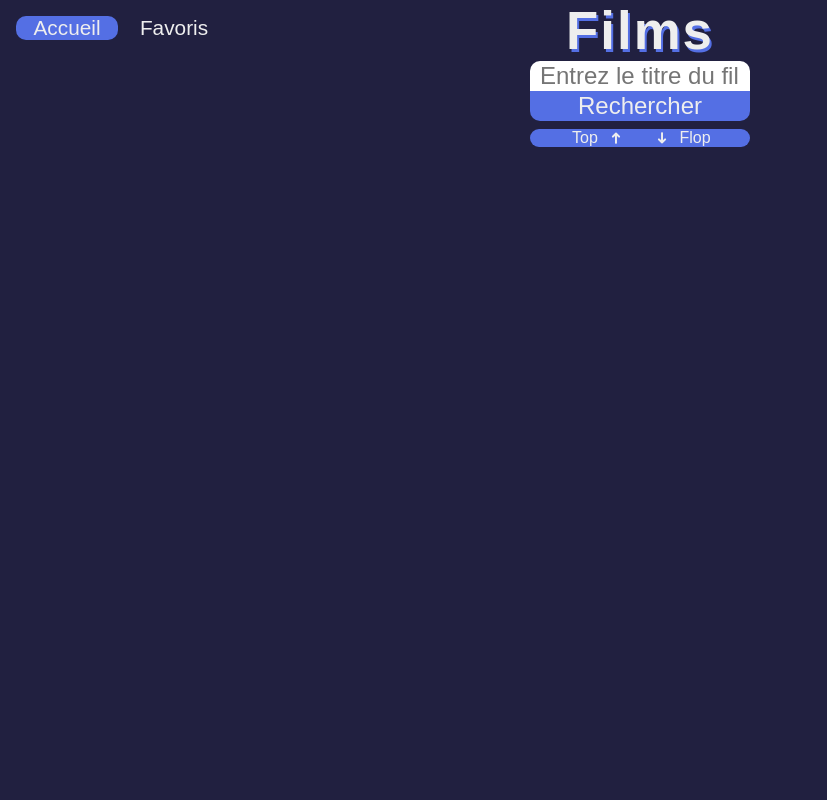
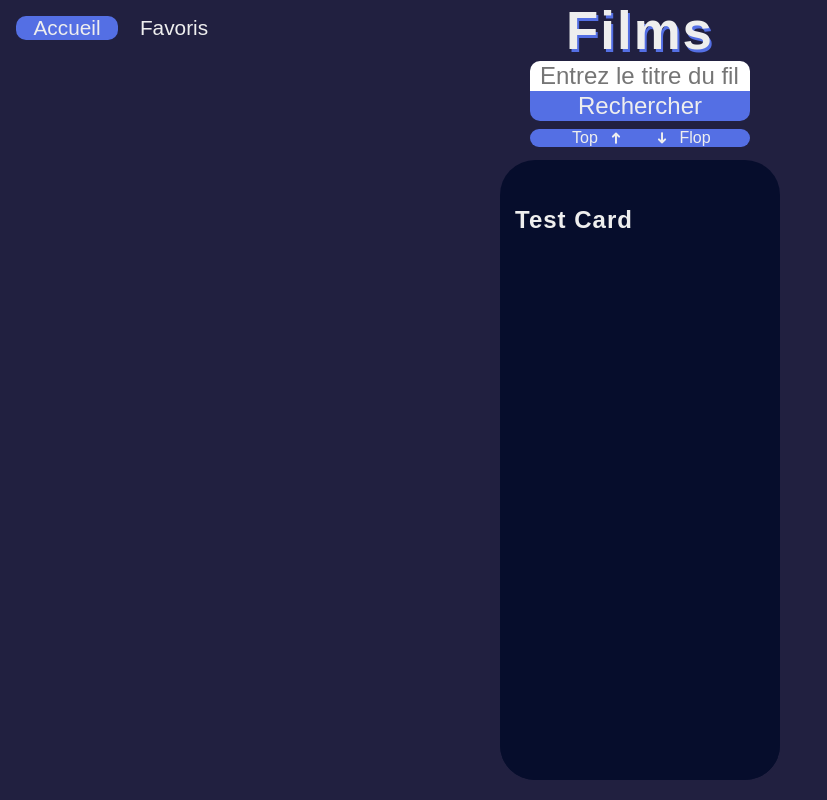
Before and after one commit to ondjoss/films, a React (Create React App) app: page / in a window 1280 px wide. Shown: the whole page, without its empty margins (0-827 px from the left). Built offline with nearby package versions, Linux system fonts and the light colour scheme; no server answers; a web font is replaced by a local one.

Commit message:
Création du composant Card

```diff
--- /dev/null
+++ b/src/components/Card.js
@@ -0,0 +1,13 @@
+import React from 'react';
+
+
+
+const Card = () => {
+    return (
+        <div className='card'>
+           <h2>Test Card</h2>
+        </div>
+    );
+};
+
+export default Card;
--- a/src/components/Form.js
+++ b/src/components/Form.js
@@ -1,13 +1,16 @@
 import axios from 'axios';
-import React, { useEffect } from 'react';
+import React, { useEffect, useState } from 'react';
+import Card from './Card';
 
 
 
 const Form = () => {
 
+    const [filmData, setFilmData] = useState([]);
+
     useEffect(() => {
         axios.get(`https://api.themoviedb.org/3/search/movie?api_key=1b53a67abc248fbeb4ccccf2044cb1a3&query=start&language=fr-FR`
-        ).then((res) => console.log(res.data.results));
+        ).then((res) => setFilmData(res.data.results));
     }, []);
 
     return (
@@ -23,7 +26,9 @@ const Form = () => {
                     <div className="btn-sort" id='badToGood'>Flop<span>➜</span></div>
                 </div>
             </div>
-            <div className="result"></div>
+            <div className="result">
+                <Card/>
+            </div>
         </div>
     );
 };
```
